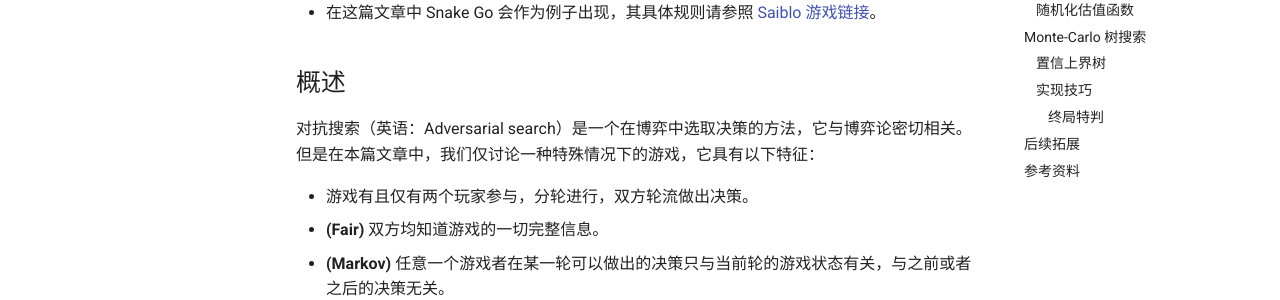
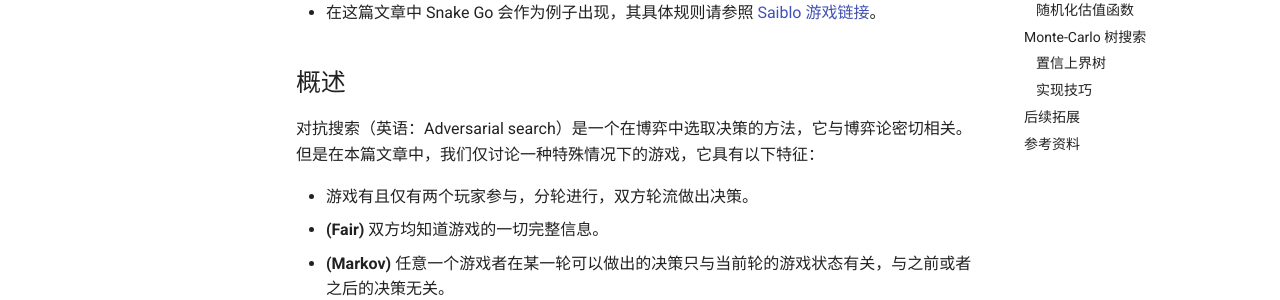
Before and after one commit to SAST-skill-docers/sast-skill-docs, an MkDocs documentation site: the page built from docs/ai-ml/adversarial-search.md, in a window 1280 px wide. Shown: the part 339-639 px from the top of the page. Built offline with MkDocs 1.6.1 and Material for MkDocs 9.7.7, drawn with Linux system fonts in a browser that asks for light colours; formulas are drawn with MathJax 3; comment, search, counter and statistics services are not loaded.

Commit message:
Minor fix in AI notes

```diff
--- a/docs/ai-ml/adversarial-search.md
+++ b/docs/ai-ml/adversarial-search.md
@@ -235,7 +235,7 @@
 
 ### 实现技巧
 
-#### 终局特判
+**终局特判**
 
 在默认决策下胜率高并不一定意味着这个局面一定是必胜局面。
 
```
